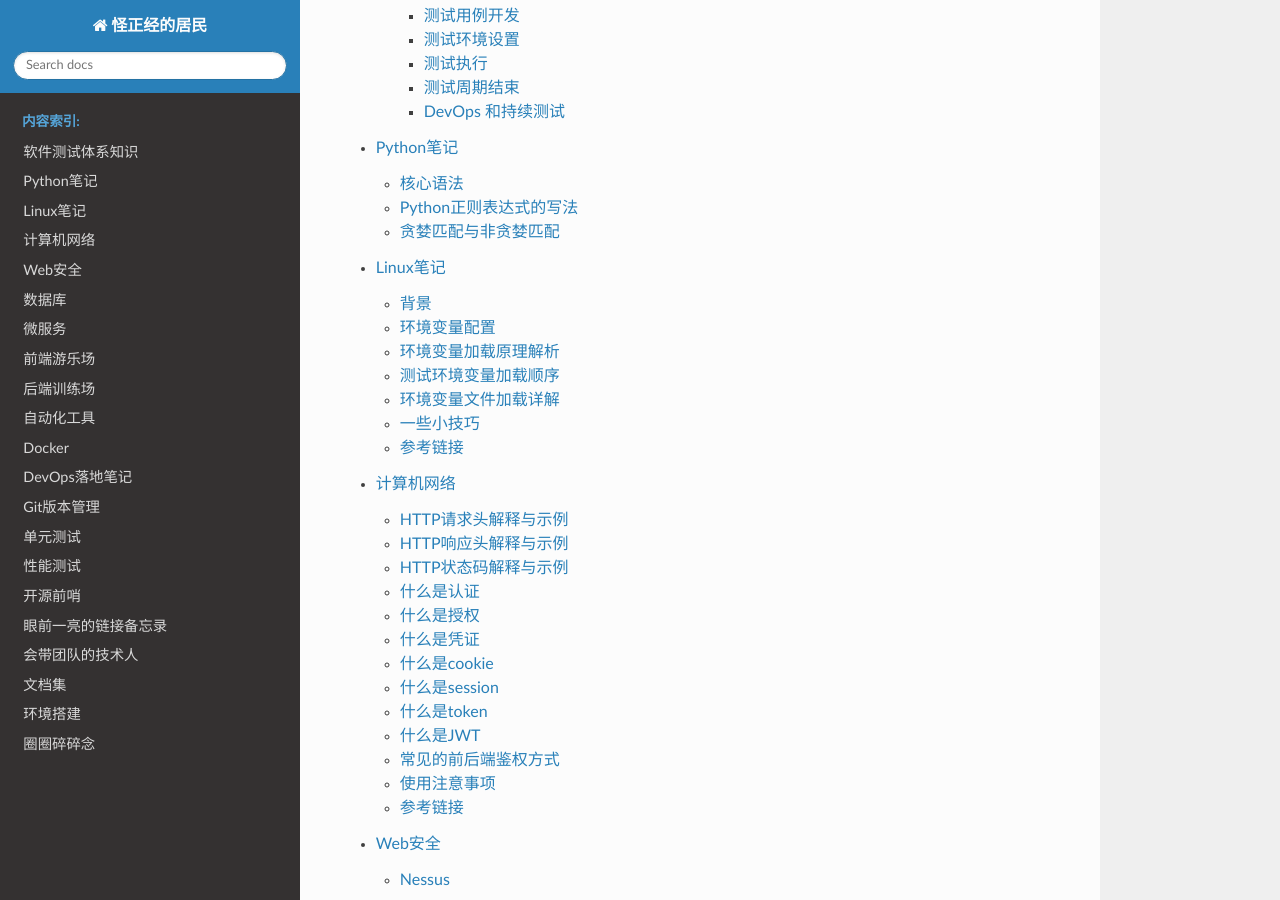
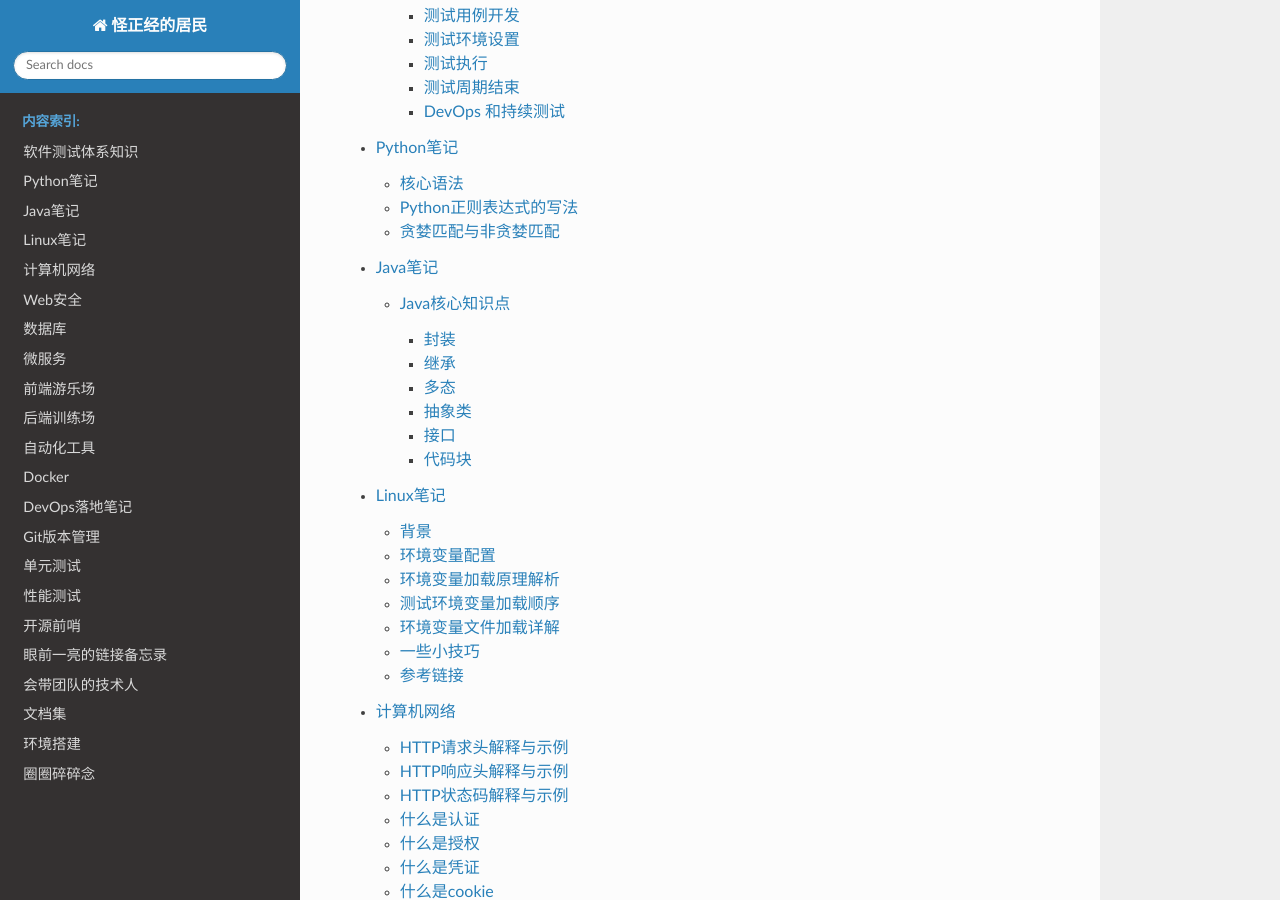
Before and after one commit to LLY600/readthedoc, a Sphinx documentation site: the page built from source/index.rst, in a window 1280 px wide and 900 px high, scrolled down 524 px. Built offline with Sphinx 7.4.7 and the Read the Docs theme 2.0.0, drawn with Linux system fonts in a browser that asks for light colours; pages that are not in the unit, such as notebooks, are missing from menus.

Commit message:
增加java核心知识点

```diff
--- a/source/Java笔记/Java核心知识点.md
+++ b/source/Java笔记/Java核心知识点.md
@@ -1,3 +1,5 @@
+Java核心知识点
+==============
 #### 封装
 #### 继承
 1. 继承的使用案例
--- a/source/index.rst
+++ b/source/index.rst
@@ -8,6 +8,7 @@
 
     软件测试体系知识/index
     Python笔记/index
+    Java笔记/index
     Linux笔记/index
     计算机网络/index
     Web安全/*
```
